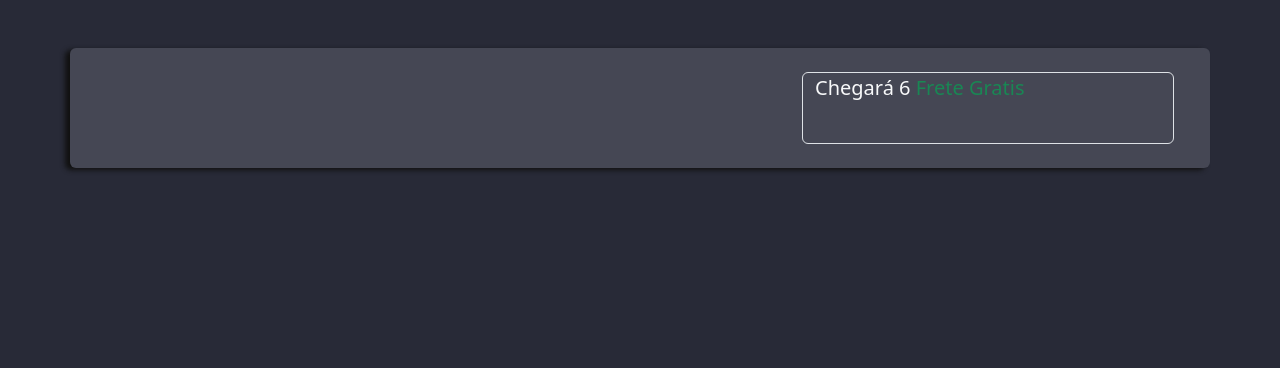
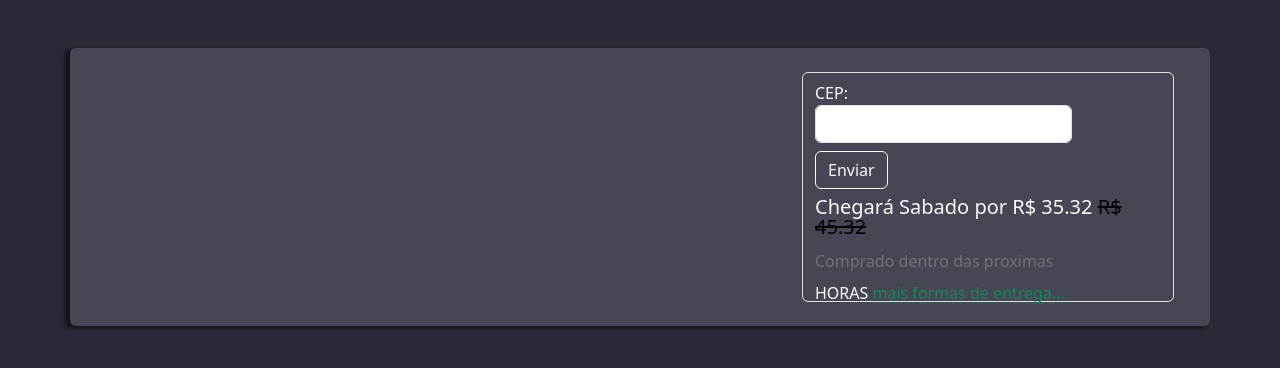
Before and after one commit to danielBRTanimacao/-backend-simulating-sales, a Django app: template project/templates/project/product.html in a window 1280 px wide. Shown: the part 80-448 px from the top of the page. Run offline with Django 5.2, Linux system fonts and the light colour scheme; the template is opened without the code that fills it, so the values that code supplies are empty.

Commit message:
new features trying to make a CEP collect

```diff
--- a/project/static/js/product.js
+++ b/project/static/js/product.js
@@ -1,12 +1,28 @@
 const deliveryDayInfos = document.querySelector("span#deliveryDayInformation");
-var dayThatArrived = new Date().getDay();
-// var taxValue = 45.32;
-var taxValue = 0;
-var taxValueDescount = taxValue - 10;
+const dayHour = document.querySelector("span#dayHour");
+
+let date = new Date();
+var days = [
+    "Domingo",
+    "Segunda",
+    "Terça",
+    "Quarta",
+    "Quinta",
+    "Sexta",
+    "Sabado"
+];
+let todayHourLeft = date.getHours();
+let todayMinutesLeft = date.getMinutes();
+let dayThatArrived = date.getDay();
+
+let taxValue = 45.32;
+let taxValueDescount = taxValue - 10;
+
 if (taxValueDescount <= 0) {
     deliveryDayInfos.innerHTML = `
-        ${dayThatArrived} <strong class="text-success">Frete Gratis</strong>`;
+        ${days[dayThatArrived]} <strong class="text-success">Frete Gratis</strong>`;
+    dayHour.innerHTML = `${todayHourLeft} h ${todayMinutesLeft} min`;
 } else {
     deliveryDayInfos.innerHTML = `
-        ${dayThatArrived} por R$ ${taxValueDescount} <s class="text-body-emphasis" >R$ ${taxValue}</s>`;
+        ${days[dayThatArrived]} por R$ ${taxValueDescount} <s class="text-body-emphasis" >R$ ${taxValue}</s>`;
 }
--- a/project/templates/project/product.html
+++ b/project/templates/project/product.html
@@ -23,10 +23,25 @@
                 </div>
             </div>
             <div class="col-sm-4 border rounded">
-                <div>
-                    <p class="lead">
+                <div class="pt-2">
+                    <form action="#" method="post">
+                        {% csrf_token %}
+                        <label for="CEP">CEP:
+                            <input class="form-control" type="text" name="CEP" id="CEP">
+                            <button class="mt-2 btn btn-outline-light" type="submit">
+                                Enviar
+                            </button>
+                        </label>
+                    </form>
+                </div>
+                <div class="lh-1">
+                    <p class="lead pt-2">
                         Chegará <span id="deliveryDayInformation"></span>
                     </p>
+                    <p class="lead fs-6 text-secondary">
+                        Comprado dentro das proximas
+                    </p>
+                    <span id="dayHour">HORAS</span> <span><a href="#" class="link-success link-offset-2 link-underline-opacity-25 link-underline-opacity-100-hover">mais formas de entrega...</a></span>
                 </div>
             </div>
         </section>
```
Also changed, not shown: project/static/js/cep.js (added, +12 -0 lines).
